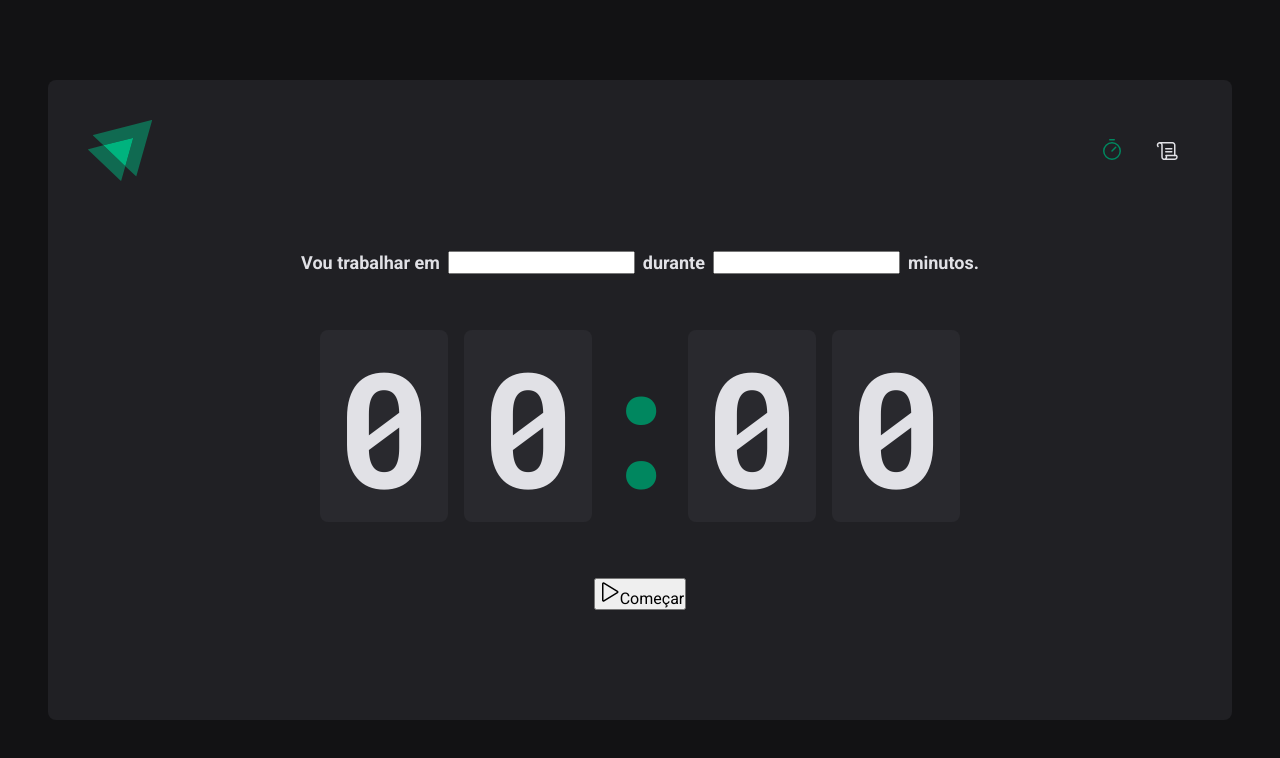
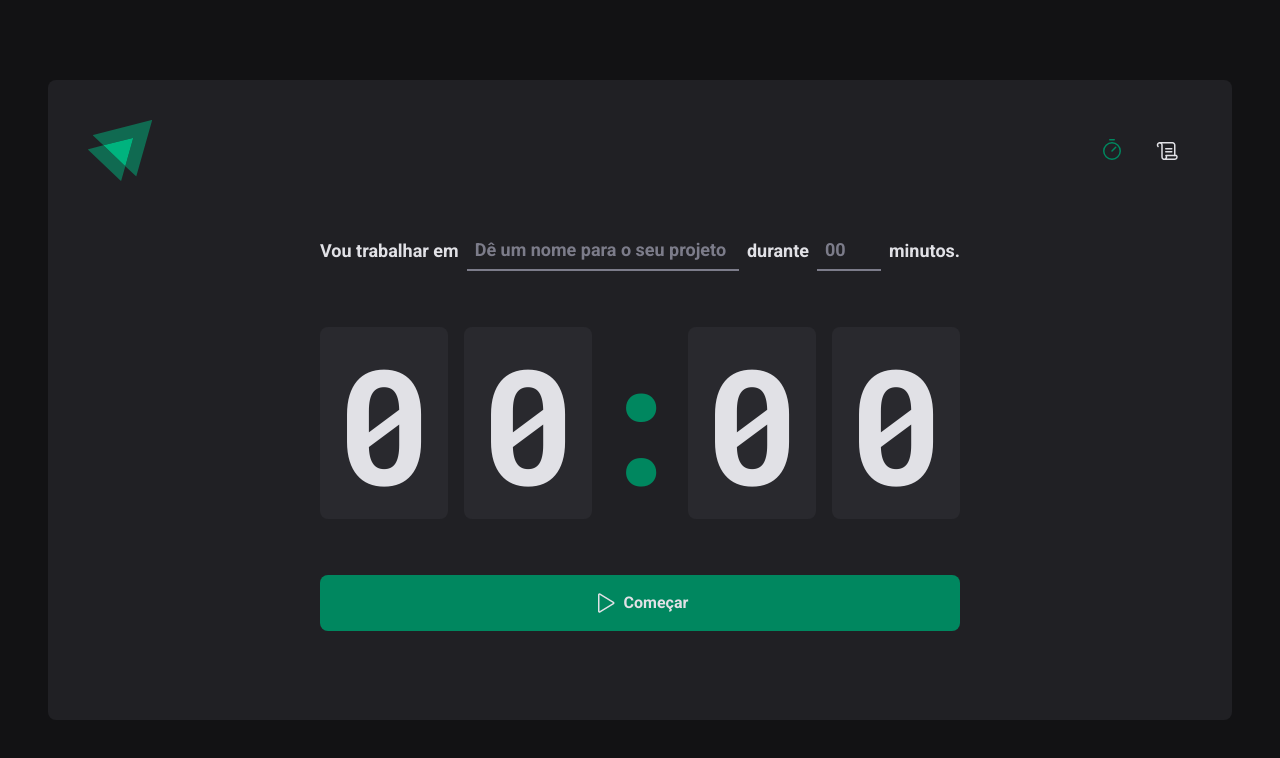
Before and after one commit to luucasmorato/timer, a React (Vite) app: page / in a window 1280 px wide. Shown: the top 758 px of the page. Built offline with nearby package versions, Linux system fonts and the light colour scheme.

Commit message:
home inputs stylized

```diff
--- a/src/pages/Home/index.tsx
+++ b/src/pages/Home/index.tsx
@@ -3,7 +3,10 @@
   CountdownContainer,
   FormContainer,
   HomeContainer,
+  MinutesAmountInput,
   Separator,
+  StartCountdownButton,
+  TaskInput,
 } from './styles'
 
 export const Home = () => {
@@ -12,10 +15,14 @@
       <form action="">
         <FormContainer>
           <label htmlFor="task">Vou trabalhar em</label>
-          <input id="task" />
+          <TaskInput id="task" placeholder="Dê um nome para o seu projeto" />
 
           <label htmlFor="minutesAmount">durante</label>
-          <input type="number" id="minutesAmount" />
+          <MinutesAmountInput
+            type="number"
+            id="minutesAmount"
+            placeholder="00"
+          />
 
           <span>minutos.</span>
         </FormContainer>
@@ -28,10 +35,10 @@
           <span>0</span>
         </CountdownContainer>
 
-        <button type="submit">
+        <StartCountdownButton type="submit">
           <Play size={24} />
           Começar
-        </button>
+        </StartCountdownButton>
       </form>
     </HomeContainer>
   )
--- a/src/pages/Home/styles.ts
+++ b/src/pages/Home/styles.ts
@@ -28,6 +28,34 @@
   flex-wrap: wrap;
 `
 
+const BaseInput = styled.input`
+  background: transparent;
+  height: 2.5rem;
+  border: 0;
+  border-bottom: 2px solid ${(props) => props.theme['gray-500']};
+  font-weight: bold;
+  font-size: 1.125rem;
+  padding: 0 0.5rem;
+  color: ${(props) => props.theme['gray-100']};
+
+  &:focus {
+    box-shadow: none;
+    border-color: ${(props) => props.theme['green-500']};
+  }
+
+  &::placeholder {
+    color: ${(props) => props.theme['gray-500']};
+  }
+`
+
+export const TaskInput = styled(BaseInput)`
+  flex: 1;
+`
+
+export const MinutesAmountInput = styled(BaseInput)`
+  width: 4rem;
+`
+
 export const CountdownContainer = styled.div`
   font-family: 'Roboto Mono', monospace;
   font-size: 10rem;
@@ -38,7 +66,7 @@
   gap: 1rem;
 
   span {
-    background-color: ${(props) => props.theme['gray-700']};
+    background: ${(props) => props.theme['gray-700']};
     padding: 2rem 1rem;
     border-radius: 8px;
   }
@@ -50,3 +78,31 @@
   display: flex;
   justify-content: center;
 `
+
+export const StartCountdownButton = styled.button`
+  width: 100%;
+  border: 0;
+  padding: 1rem;
+  border-radius: 8px;
+
+  display: flex;
+  align-items: center;
+  justify-content: center;
+
+  gap: 0.5rem;
+  font-weight: bold;
+
+  cursor: pointer;
+
+  background: ${(props) => props.theme['green-500']};
+  color: ${(props) => props.theme['gray-100']};
+
+  &:disabled {
+    opacity: 0.7;
+    cursor: not-allowed;
+  }
+
+  &:not(:disabled):hover {
+    background: ${(props) => props.theme['green-700']};
+  }
+`
```
